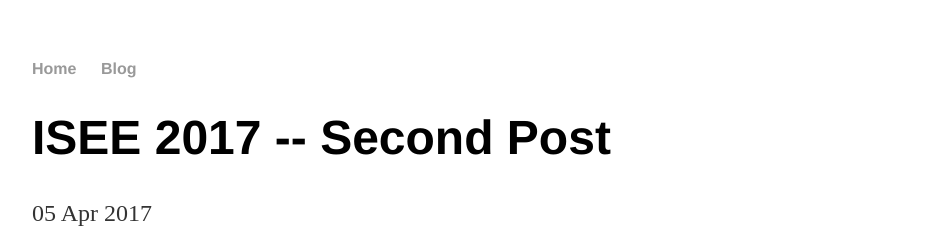
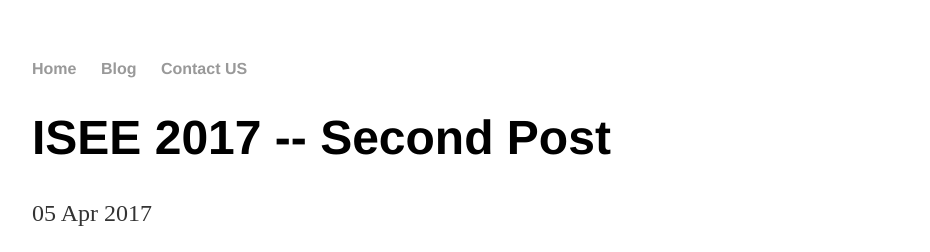
Before and after one commit to Anbehner/Android-Project, a Jekyll site: the page built from docs/_posts/2017-04-05-second-post.md, in a window 1280 px wide. Shown: the top 252 px of the page, without its empty margins (160-1090 px from the left). Built offline with Jekyll 4.4.1, drawn with Linux system fonts in a browser that asks for light colours.

Commit message:
Added contact US option

```diff
--- a/docs/_layouts/default.html
+++ b/docs/_layouts/default.html
@@ -12,6 +12,7 @@
 		        	<!--<li><a href="/about">About</a></li>
 	        		<li><a href="/cv">CV</a></li>-->
 	        		<li><a href="{{site.baseurl}}/blog">Blog</a></li>
+				<li><a href="/isee2017-hackslash/Contact US">Contact US </a></li>
 	    		</ul>
 			</nav>
 			<div class="container">
```
